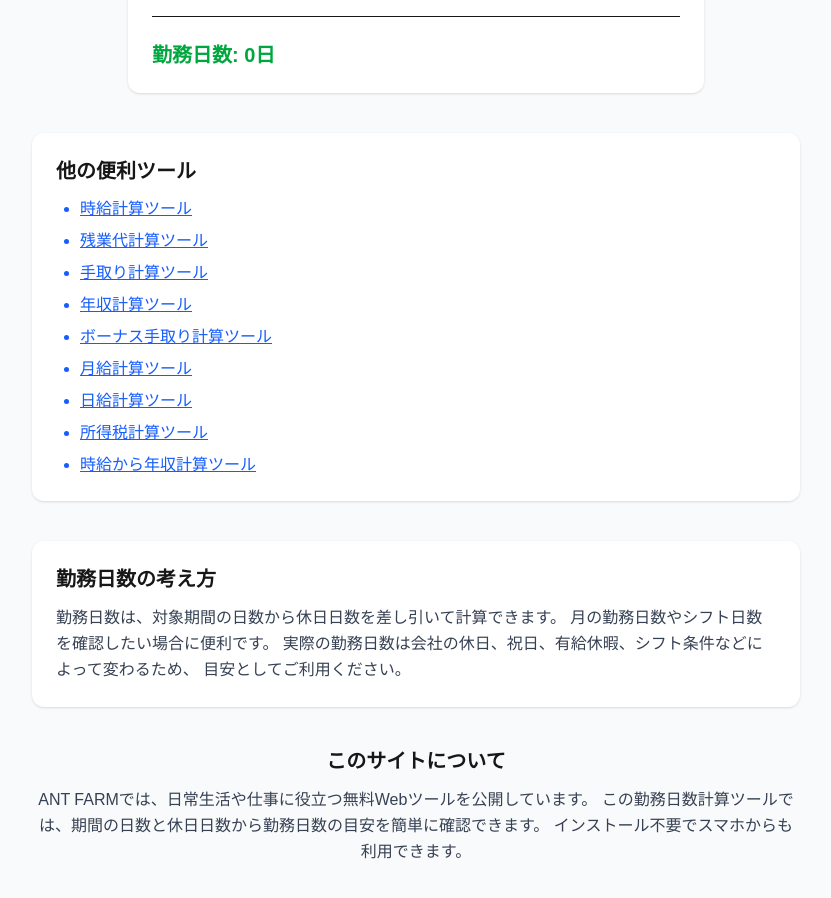
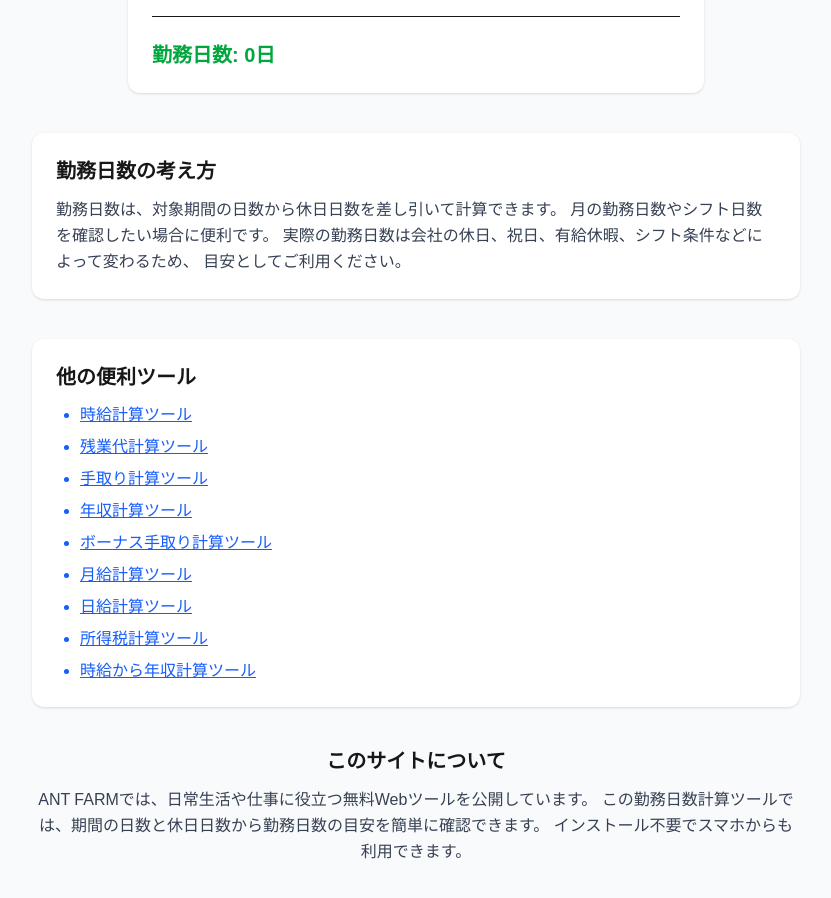
Before and after one commit to antfarm-lab/working-days-calc, a Next.js app: page / in a window 1280 px wide. Shown: the part 320-1218 px from the top of the page, without its empty margins (224-1055 px from the left). Built offline with nearby package versions, Linux system fonts and the light colour scheme.

Commit message:
add internal links

```diff
--- a/app/page.tsx
+++ b/app/page.tsx
@@ -53,7 +53,16 @@ export default function Home() {
           </p>
         </div>
       </div>
+ <section className="mt-10 max-w-3xl mx-auto bg-white p-6 rounded-xl shadow">
+        <h2 className="text-xl font-bold mb-3">勤務日数の考え方</h2>
 
+        <p className="text-gray-700 leading-relaxed">
+          勤務日数は、対象期間の日数から休日日数を差し引いて計算できます。
+          月の勤務日数やシフト日数を確認したい場合に便利です。
+          実際の勤務日数は会社の休日、祝日、有給休暇、シフト条件などによって変わるため、
+          目安としてご利用ください。
+        </p>
+      </section>
       <section className="mt-10 max-w-3xl mx-auto bg-white p-6 rounded-xl shadow">
        <h2 className="text-xl font-bold mb-3">
   他の便利ツール
@@ -108,16 +117,7 @@ export default function Home() {
 </ul>
       </section>
 
-      <section className="mt-10 max-w-3xl mx-auto bg-white p-6 rounded-xl shadow">
-        <h2 className="text-xl font-bold mb-3">勤務日数の考え方</h2>
 
-        <p className="text-gray-700 leading-relaxed">
-          勤務日数は、対象期間の日数から休日日数を差し引いて計算できます。
-          月の勤務日数やシフト日数を確認したい場合に便利です。
-          実際の勤務日数は会社の休日、祝日、有給休暇、シフト条件などによって変わるため、
-          目安としてご利用ください。
-        </p>
-      </section>
 
       <section className="mt-10 max-w-3xl mx-auto text-center">
         <h2 className="text-xl font-bold mb-3">このサイトについて</h2>
```
